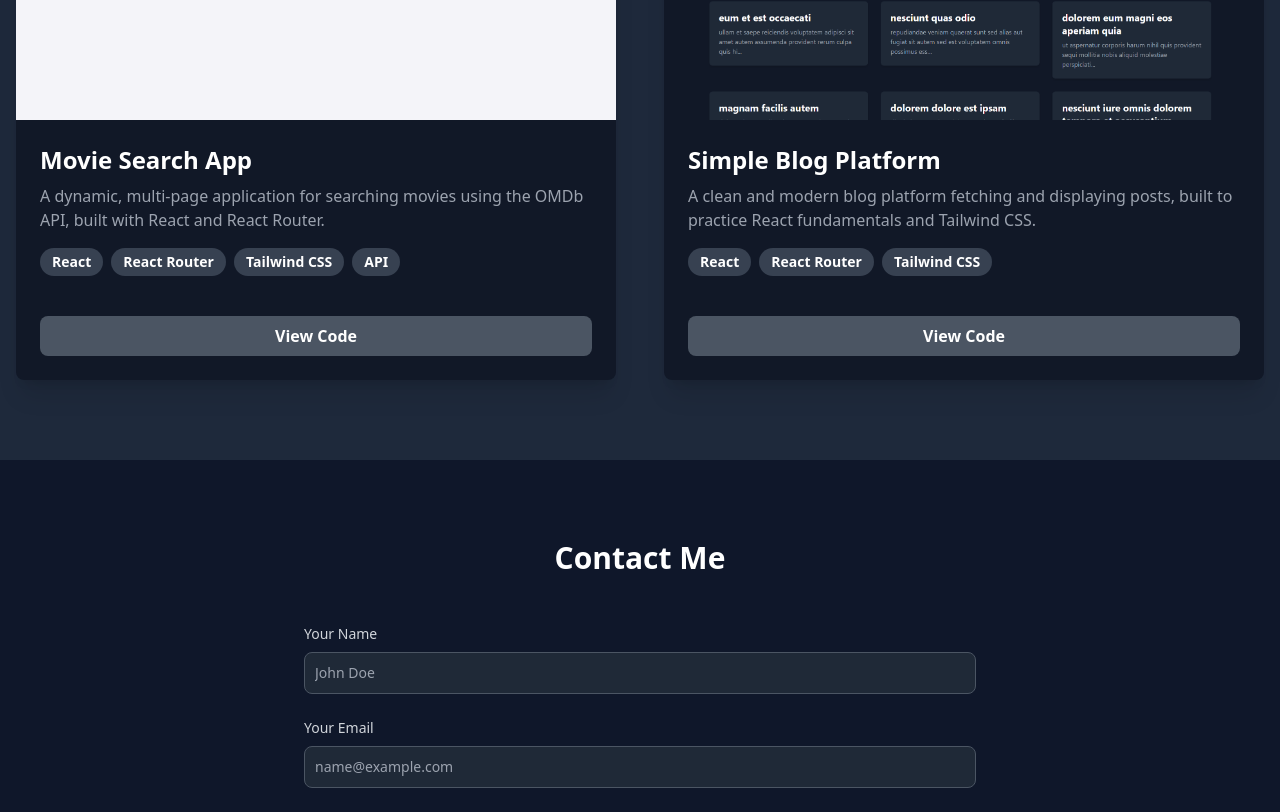
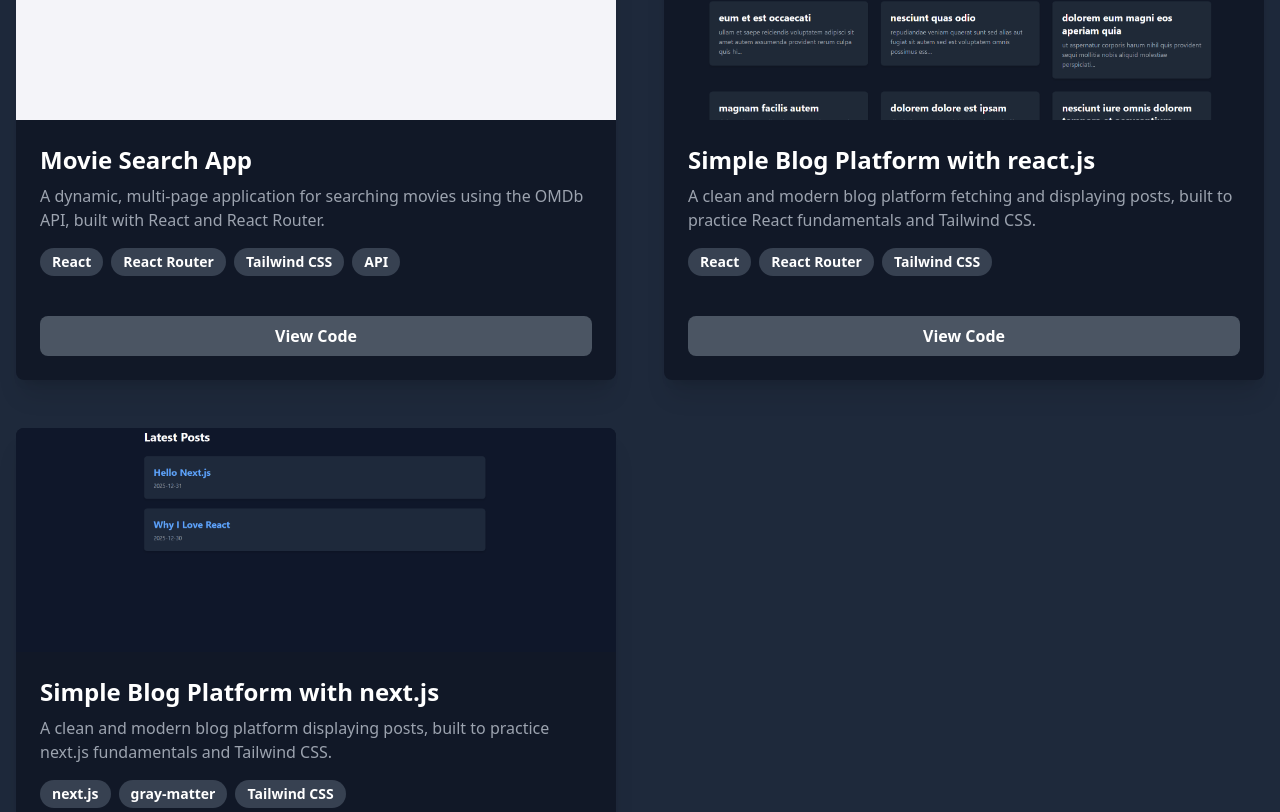
Before and after one commit to arminshami7/my-portfolio, a React (Vite) app: page / in a window 1280 px wide. Shown: the part 1548-2360 px from the top of the page. Built offline with nearby package versions, Linux system fonts and the light colour scheme.

Commit message:
fix: Correct PostCSS config for CommonJS compatibility

```diff
--- a/src/components/Projects.jsx
+++ b/src/components/Projects.jsx
@@ -1,6 +1,6 @@
 import movieAppImg from '../assets/movie-app.png';
 import blogAppImg from '../assets/blog-app.png';
-
+import nextJsBlogImg from '../assets/next-blog-app.png';
 const projectsData = [
   {
     title: 'Movie Search App',
@@ -11,12 +11,20 @@ const projectsData = [
     codeUrl: 'https://github.com/arminshami7/movie-search-app',
   },
   {
-    title: 'Simple Blog Platform',
+    title: 'Simple Blog Platform with react.js',
     image: blogAppImg,
     description: 'A clean and modern blog platform fetching and displaying posts, built to practice React fundamentals and Tailwind CSS.',
     tech: ['React', 'React Router', 'Tailwind CSS'],
     liveUrl: 'https://arminshami7.github.io/react-blog-app/',
     codeUrl: 'https://github.com/arminshami7/react-blog-app',
+  },
+  {
+    title: 'Simple Blog Platform with next.js',
+    image: nextJsBlogImg,
+    description: 'A clean and modern blog platform displaying posts, built to practice next.js fundamentals and Tailwind CSS.',
+    tech: ['next.js', 'gray-matter', 'Tailwind CSS'],
+    liveUrl: 'https://next-js-blog-lya2joj0v-armin-sahamis-projects.vercel.app/',
+    codeUrl: 'https://github.com/arminshami7/next.js-blog',
   },
 ];
 
```
Also changed, not shown: src/assets/next-blog-app.png (added).
